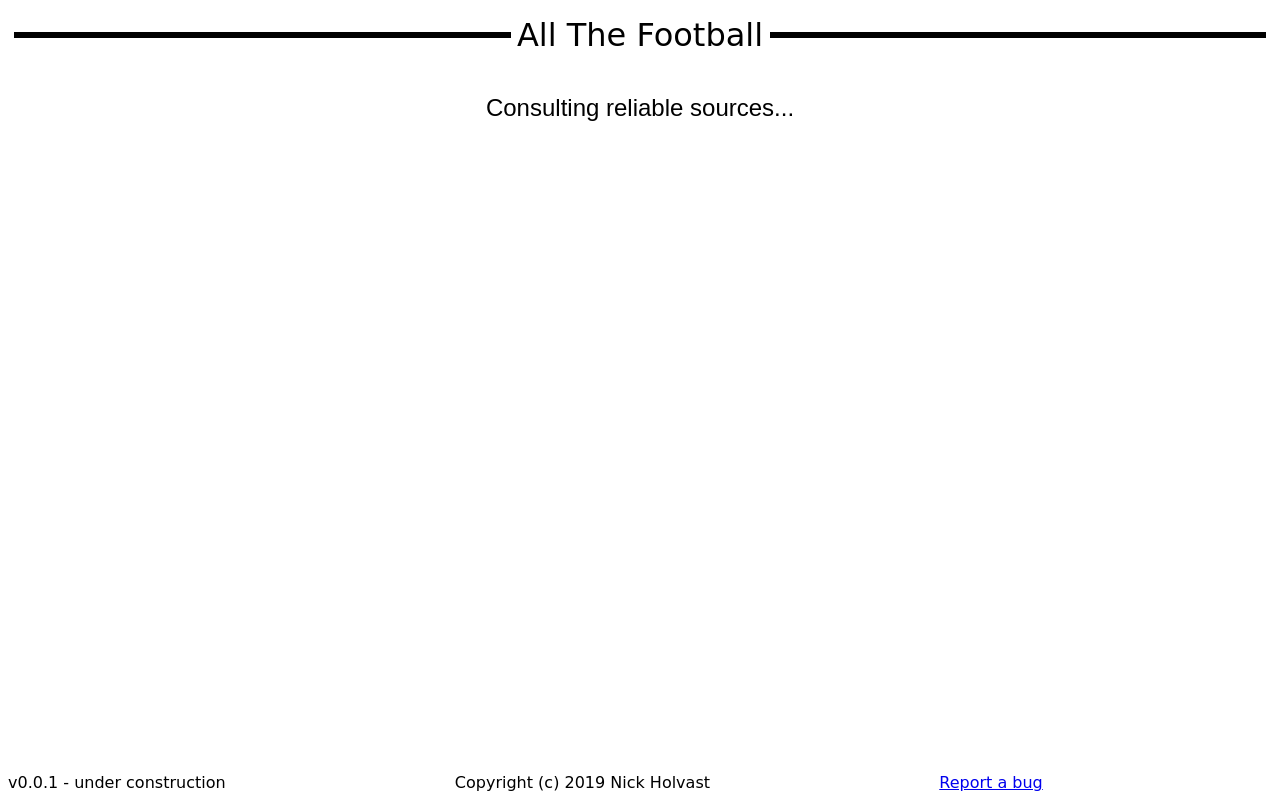
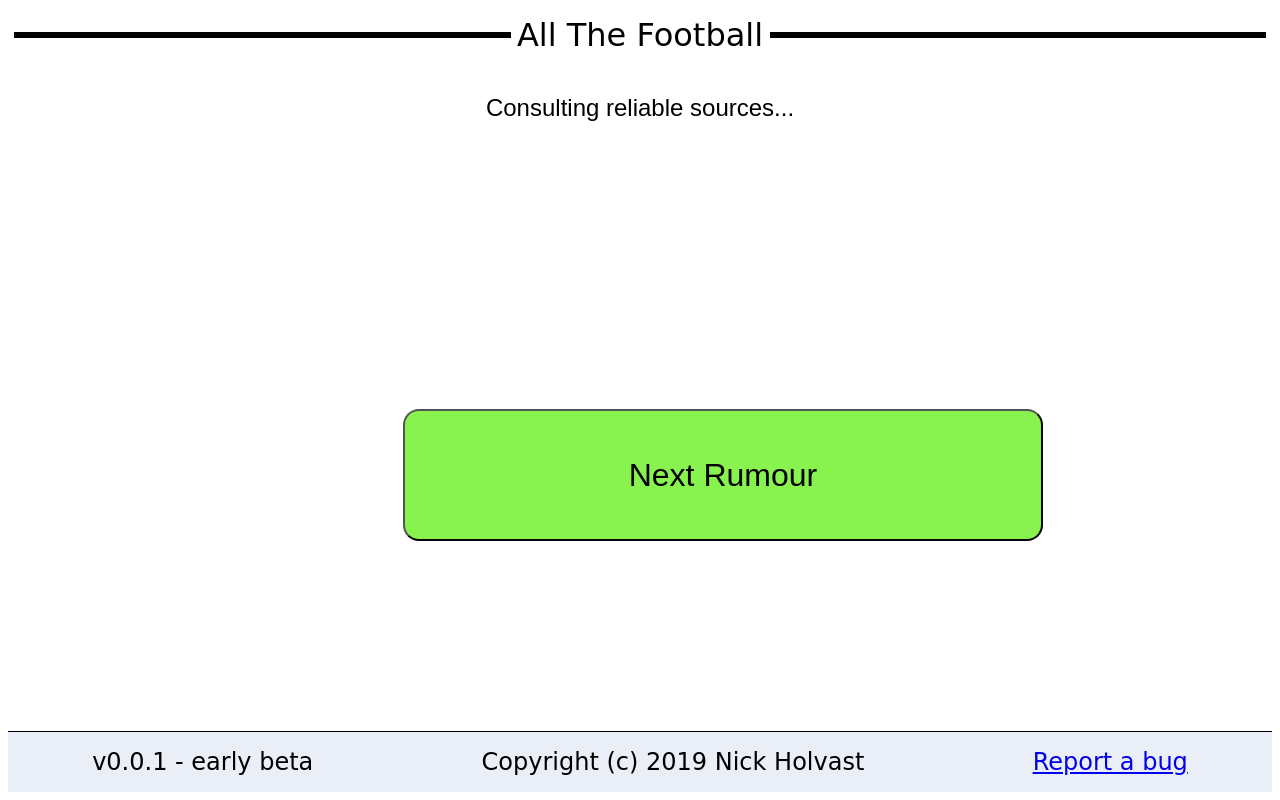
Before and after one commit to aNerdInTheHand/allthefootball, a plain HTML site: page index.html in a window 1280 px wide. Drawn offline with Linux system fonts and the light colour scheme; no server answers.

Commit message:
early beta

```diff
--- a/index.css
+++ b/index.css
@@ -2,6 +2,7 @@
   display: flex;
   flex-direction: column;
   font-family: 'Maiden Orange', cursive;
+  font-size: 1.5rem;
   min-height: 98vh;
 }
 
@@ -9,7 +10,6 @@
   display: flex;
   flex: 1;
   font-family: 'Stylish', sans-serif;
-  font-size: 1.5rem;
   justify-content: center;
 }
 
@@ -33,16 +33,56 @@
   margin: .2em;
 }
 
+button {
+  background-color: #88f24f;
+  border-radius: 1rem;
+  font-family: 'Stylish', sans-serif;
+  font-size: 2rem;
+  margin-bottom: 1rem;
+  margin-left: 25%;
+  max-height: 20%;
+  max-width: 50vw;
+  min-width: 50vw;
+}
+
+.rumour-flex-container {
+  display: flex;
+  flex-wrap: wrap;
+}
+
+.rumour-flex-container p {
+  width: 100%;
+}
+
+.rumour-element {
+  flex: 1 0 100%;
+  width: 100%;
+}
+
 #rumour {
-  max-width: 80vw;
   text-align: center;
 }
 
 .footer-flex-container {
+  align-items: center;
+  border-top: 1px solid black;
+  background-color: #eaeff7;
+  padding-bottom: 1rem;
+  padding-top: 1rem;
   display: flex;
   justify-content: center;
 }
 
 .footer-element {
   flex-grow: 1;
+  text-align: center;
 }
+
+@media only screen and (max-width: 600px) {
+  .version-description {
+    display: none;
+  }
+  .footer-flex-container {
+    font-size: 1rem;
+  }
+}
--- a/index.html
+++ b/index.html
@@ -5,28 +5,35 @@
   <meta http-equiv="Content-Type" content="text/html; charset=UTF-8">
   <title>ALL THE FOOTBALL</title>
   <link rel="stylesheet" href="index.css" />
-  <!-- <link href="https://fonts.googleapis.com/css?family=Maiden+Orange|Stylish&display=swap" rel="stylesheet"> -->
 </head>
 <body class='atf-site'>
 
   <header class='atf-main-header'>All The Football</header>
-  <div class='atf-page'>
-    <p id='rumour'>Consulting reliable sources...</p>
-  </div>
+  <main class='atf-page'>
+    <div class='rumour-flex-container'>
+      <p id='rumour' class='rumour-element'>Consulting reliable sources...</p>
+      <button onclick="getRumour()" class='rumour-element'>Next Rumour</button>
+    </div>
+  </main>
 
   <footer class='footer-flex-container'>
-    <div class='footer-element'>v0.0.1 - under construction</div>
+    <div class='footer-element'>v0.0.1<span class='version-description'> - early beta</span></div>
     <div class='footer-element'>Copyright (c) 2019 Nick Holvast</div>
     <div class='footer-element'><a href='https://github.com/aNerdInTheHand/allthefootball/issues' target='_blank' rel='noopener noreferrer'>Report a bug</a></div>
   </footer>
 
   <script type="text/javascript">
-    fetch('https://5u4qqqhcm5.execute-api.eu-west-1.amazonaws.com/test/rumour')
-      .then(response => {
-        response.json()
-          .then(jsonr => document.getElementById('rumour').innerHTML = jsonr.body)
-      })
-      .catch(err => console.error(err))
+    function getRumour () {
+      fetch('https://5u4qqqhcm5.execute-api.eu-west-1.amazonaws.com/beta/rumour')
+        .then(response => {
+          response.json()
+            .then(jsonr => document.getElementById('rumour').innerHTML = JSON.parse(jsonr.body).replace(/"/g, "'"))
+        })
+        .catch(err => console.error(err))
+      };
+    (function () {
+      getRumour()
+    })()
   </script>
   <script>
     WebFontConfig = {google: {families: ['Maiden Orange','Stylish']}};
```
